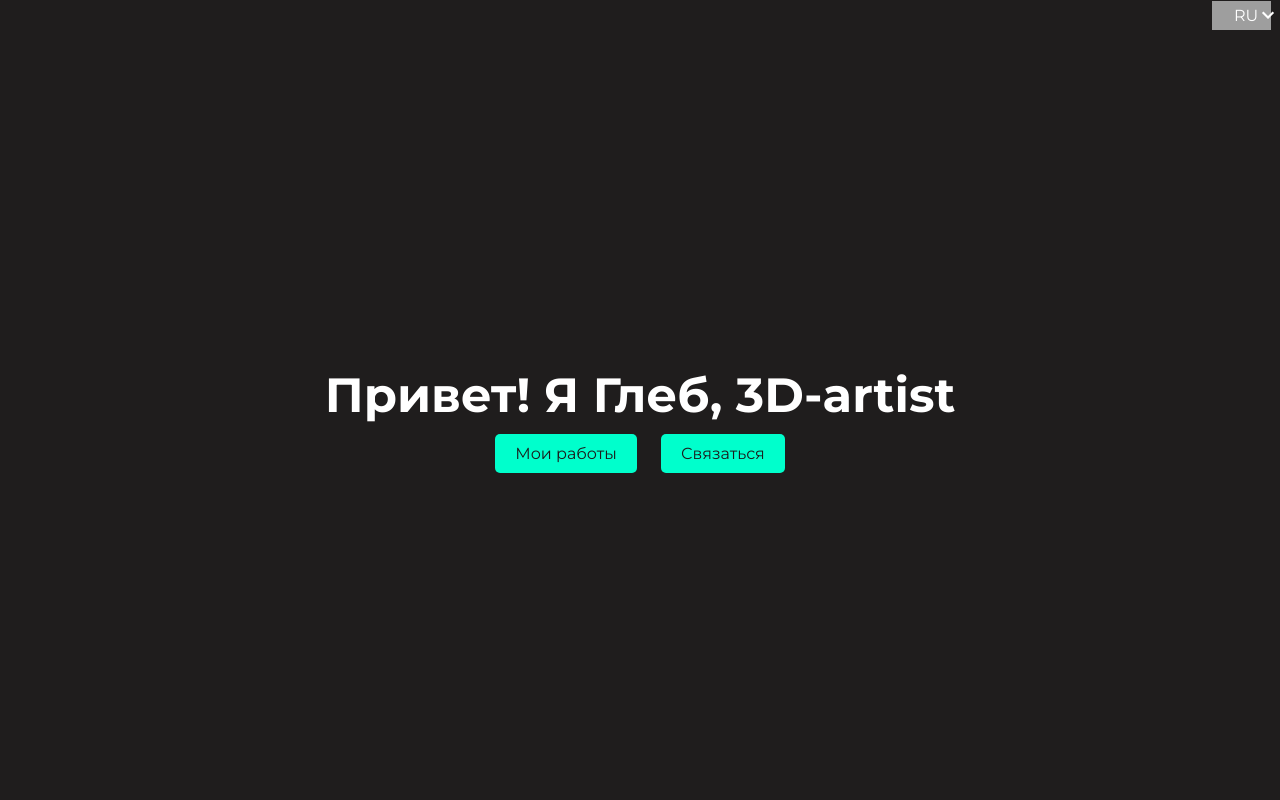
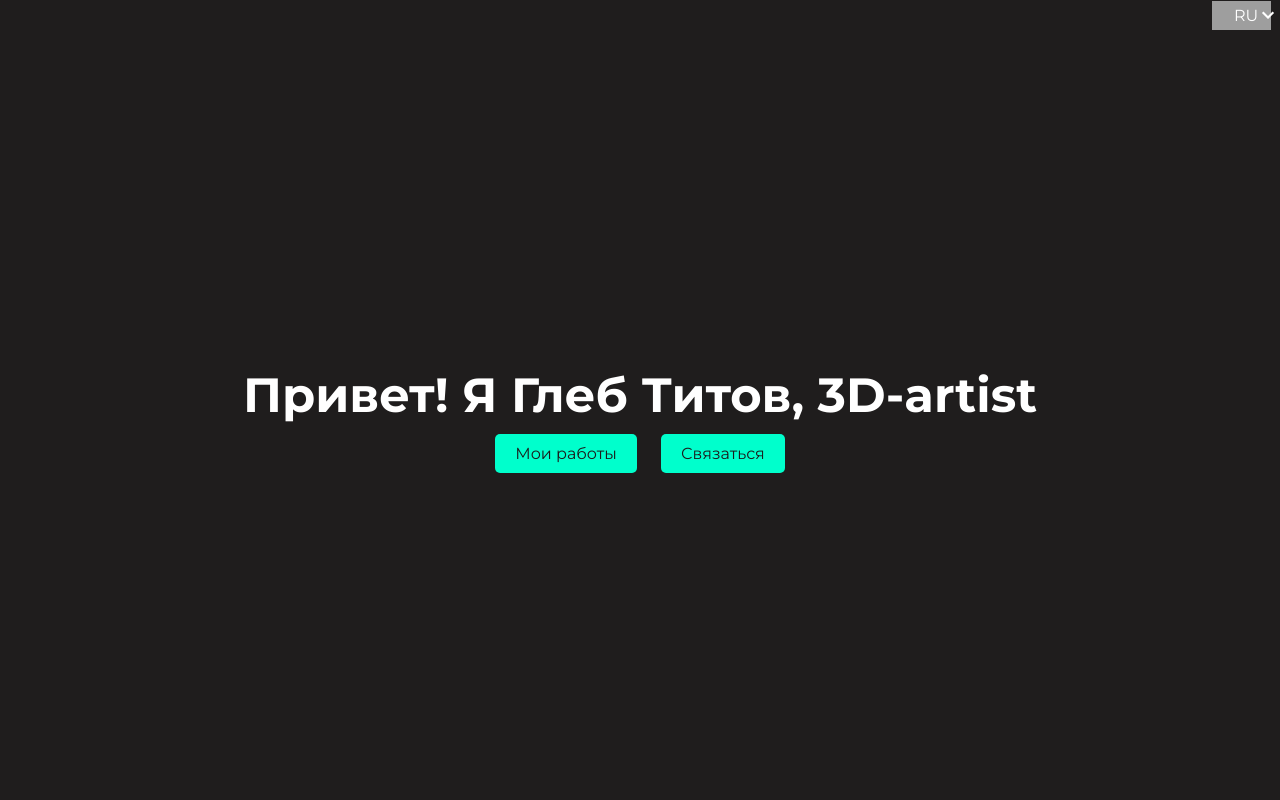
Before and after one commit to Gleb411/GlebProject, a plain HTML site: page index.html in a window 1280 px wide. Shown: the top 800 px of the page. Drawn offline with Linux system fonts and the light colour scheme; grey boxes are pictures that could not be loaded.

Commit message:
titov  commit

```diff
--- a/index.html
+++ b/index.html
@@ -19,7 +19,7 @@
             </div>
         </div>
 
-        <h1>Привет! Я Глеб, 3D-artist</h1>
+        <h1>Привет! Я Глеб Титов, 3D-artist</h1>
         <div class="buttons">
             <a href="#portfolio">Мои работы</a>
             <a href="#contact">Связаться</a>
```
